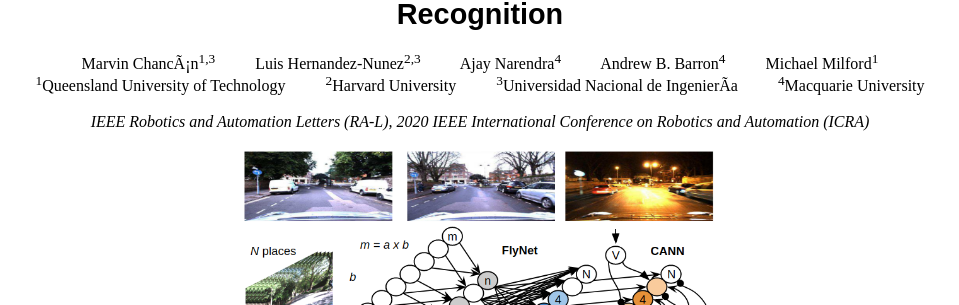
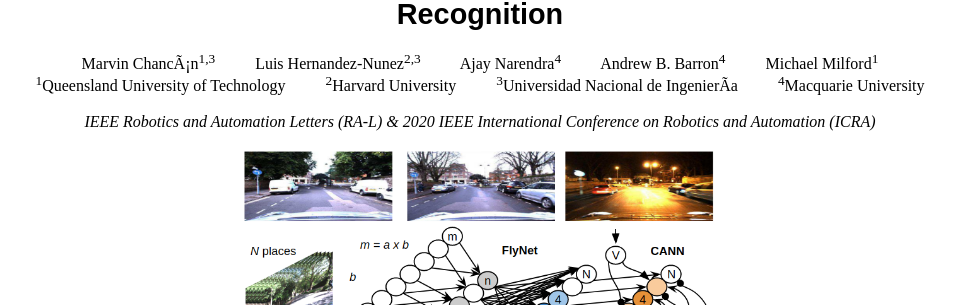
Before and after one commit to mchancan/mchancan.github.io, a Jekyll site: the page built from projects/FlyNet/index.html, in a window 1280 px wide. Shown: the part 132-437 px from the top of the page, without its empty margins (160-1119 px from the left). Built offline with Jekyll 4.4.1, drawn with Linux system fonts in a browser that asks for light colours; comment, search, counter and statistics services are not loaded.

```diff
--- a/projects/FlyNet/index.html
+++ b/projects/FlyNet/index.html
@@ -10,7 +10,7 @@ title: "A Hybrid Compact Neural Architecture for Visual Place Recognition"
 		<nobr>Marvin Chancán<sup>1,3</sup></nobr> &emsp;&emsp; <nobr>Luis Hernandez-Nunez<sup>2,3</sup></nobr> &emsp;&emsp; <nobr>Ajay Narendra<sup>4</sup></nobr> &emsp;&emsp; <nobr>Andrew B. Barron<sup>4</sup></nobr> &emsp;&emsp; <nobr>Michael Milford<sup>1</sup></nobr><br>
 		<nobr><sup>1</sup>Queensland University of Technology</nobr> &emsp;&emsp; <nobr><sup>2</sup>Harvard University</nobr> &emsp;&emsp; <nobr><sup>3</sup>Universidad Nacional de Ingeniería</nobr> &emsp;&emsp; <nobr><sup>4</sup>Macquarie University</nobr><br>
 		<br>
-		<em>IEEE Robotics and Automation Letters (RA-L), 2020 IEEE International Conference on Robotics and Automation (ICRA)</em><br>
+		<em>IEEE Robotics and Automation Letters (RA-L) & 2020 IEEE International Conference on Robotics and Automation (ICRA)</em><br>
 		<br>
 		<img style="vertical-align:middle" src="fn.png"  width="53%" height="inherit"/>
 	</center>
```
